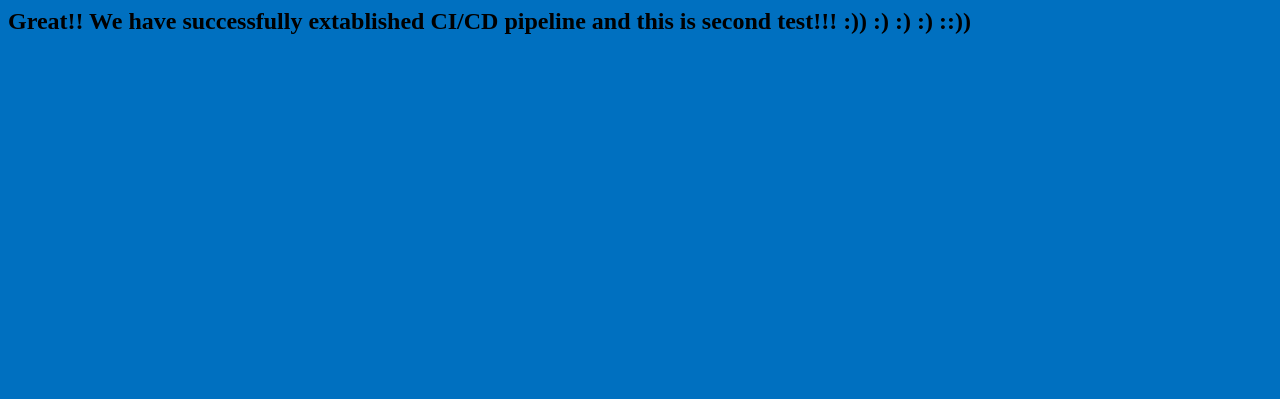
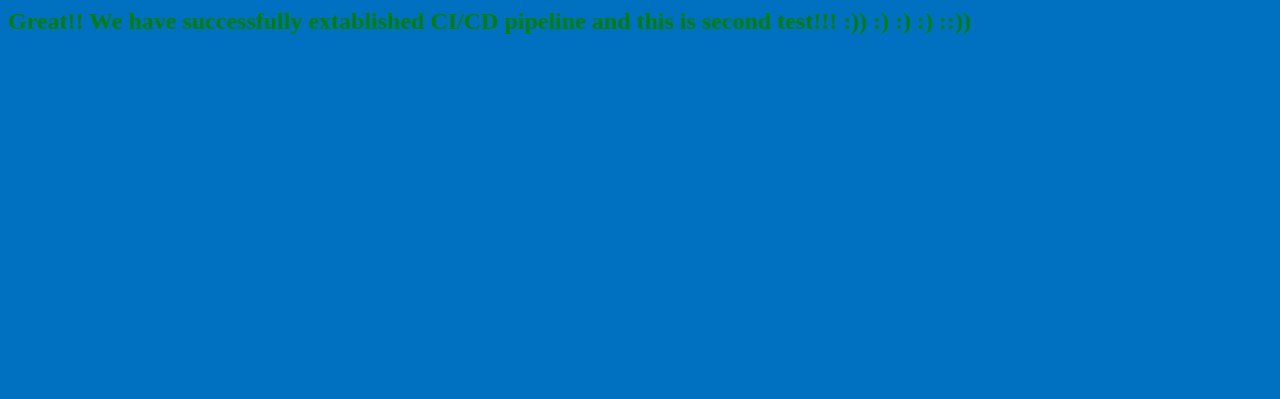
Before and after one commit to ankikcooll/testing1, a plain HTML site: page index.html in a window 1280 px wide. Shown: the top 399 px of the page. Drawn offline with Linux system fonts and the light colour scheme.

Commit message:
modified index file

```diff
--- a/index.html
+++ b/index.html
@@ -3,7 +3,7 @@
 
 	body{background: #0070c0;}
 	h1{position: absolute;top:50%;left:50%;color: white;}
-	h2{color: black;}
+	h2{color: green;}
 
 </style>
     <h1>Testing jenkins!!! succeeded..
```
